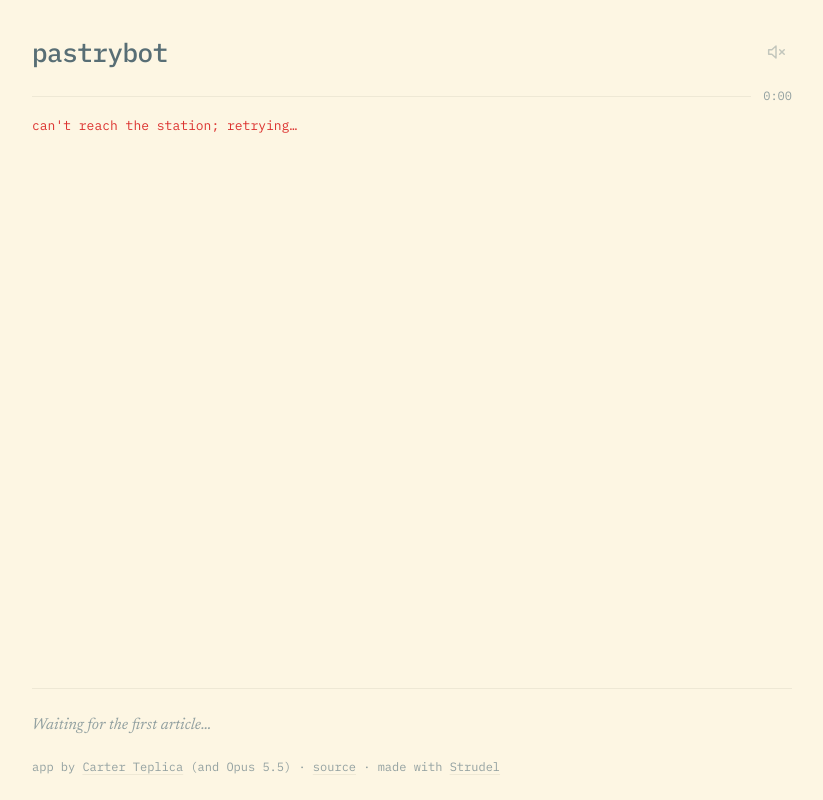
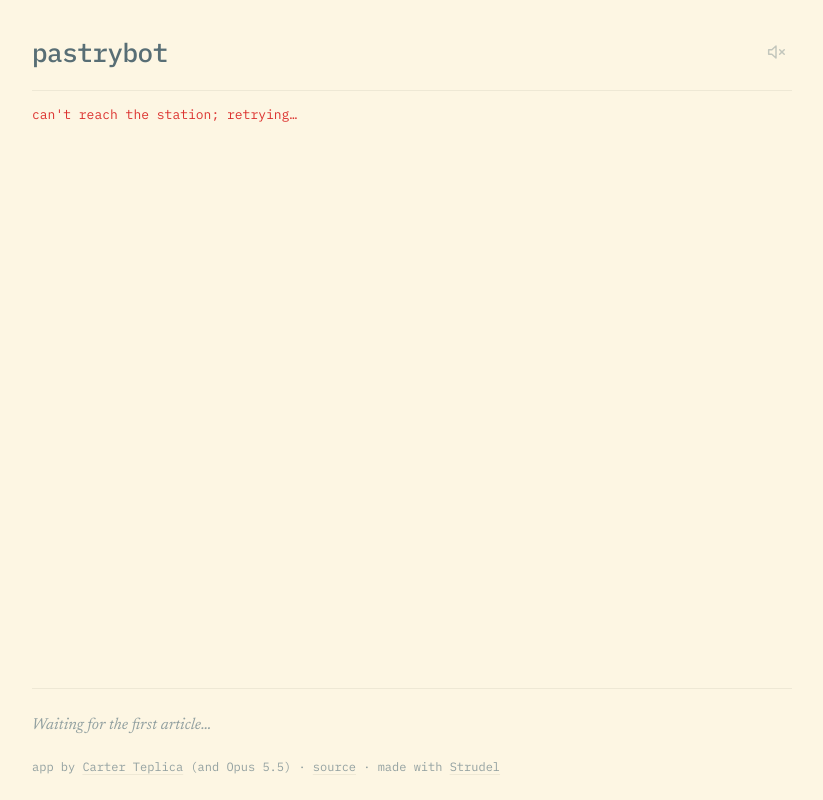
Before and after one commit to crtep/pastrybot, a plain HTML site: page static/index.html in a window 1280 px wide. Shown: the whole page, without its empty margins (228-1051 px from the left). Drawn offline with Linux system fonts and the light colour scheme; no server answers.

Commit message:
Remove the listening timer
Co-Authored-By: Claude Opus 5.5 <noreply@anthropic.com>

```diff
--- a/static/index.html
+++ b/static/index.html
@@ -44,7 +44,6 @@
   #progress { flex: 1; height: 1px; background: var(--rule); }
   #progress > div { height: 1px; width: 0; background: var(--dim); }
   #progress.ready > div { background: var(--accent); }
-  #time { flex: none; font: 400 12px/1 var(--mono); color: var(--dim); font-variant-numeric: tabular-nums; }
 
   #error { display: flex; gap: 12px; align-items: baseline; margin-top: 14px; font: 400 13px/1.5 var(--mono); color: var(--red); }
   #error[hidden] { display: none; }
@@ -121,7 +120,7 @@
       <svg class="on" viewBox="0 0 24 24"><path d="M4 9.5h3.5L12 5.5v13l-4.5-4H4z"/><path d="M15.5 9a4 4 0 0 1 0 6M18 6.5a7.5 7.5 0 0 1 0 11"/></svg>
     </button>
   </header>
-  <div class="timeline"><div id="progress"><div></div></div><span id="time">0:00</span></div>
+  <div class="timeline"><div id="progress"><div></div></div></div>
   <div id="error" hidden><span id="error-text"></span></div>
 </div>
 <main class="col" id="code"><div id="writing" aria-live="polite"><span id="writing-text"></span><span class="dots"><span>.</span><span>.</span><span>.</span></span></div><strudel-editor id="repl"></strudel-editor></main>
@@ -150,7 +149,6 @@ const clientId = crypto.randomUUID();
 let station = null;       // the latest /api/sync response
 let started = false;      // pressed play (or the browser allowed autoplay)
 let muted = false;        // silences this browser only; the station keeps going
-let listenStart = null;   // ms, for the small timer
 
 // Clock sync: the offset from this browser's clock to the server's, from the sample with the
 // shortest round trip (least uncertainty) among recent ones.
@@ -442,20 +440,14 @@ const renderArticle = function renderArticle(article, upcoming) {
   }
 }
 
-const fmtElapsed = function fmtElapsed(s) {
-  const m = Math.floor(s / 60), sec = Math.floor(s % 60);
-  return `${m}:${String(sec).padStart(2, '0')}`;
-}
-
 // Every animation frame: the progress through the current 30 s (straight from the synced clock),
-// the listening timer, and the speaker icon.
+// and the speaker icon.
 const draw = function draw() {
   if (station) {
     const fraction = (serverNow() % turnSeconds()) / turnSeconds();
     $('progress').firstElementChild.style.width = `${fraction * 100}%`;
     $('progress').className = nextVersion() ? 'ready' : '';
   }
-  $('time').textContent = fmtElapsed(listenStart === null ? 0 : (Date.now() - listenStart) / 1000);
   document.body.classList.toggle('audible', started && !muted);
   $('sound').setAttribute('aria-label', !started ? 'Start' : muted ? 'Unmute' : 'Mute');
   applyMute();
@@ -479,7 +471,6 @@ const makeReadOnly = function makeReadOnly(root) {
 
 const start = async function start() {
   started = true;
-  listenStart = Date.now();
   log('listening');
   await join();
 }
```
